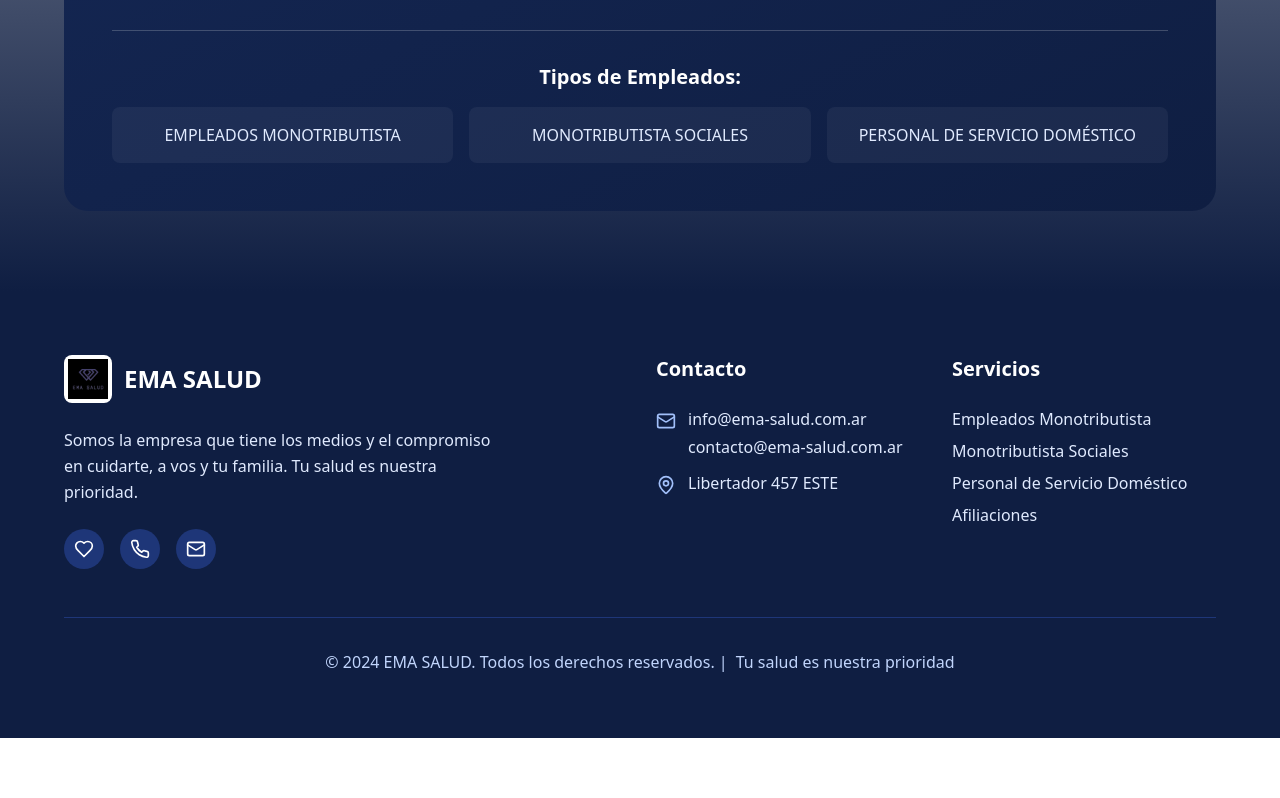
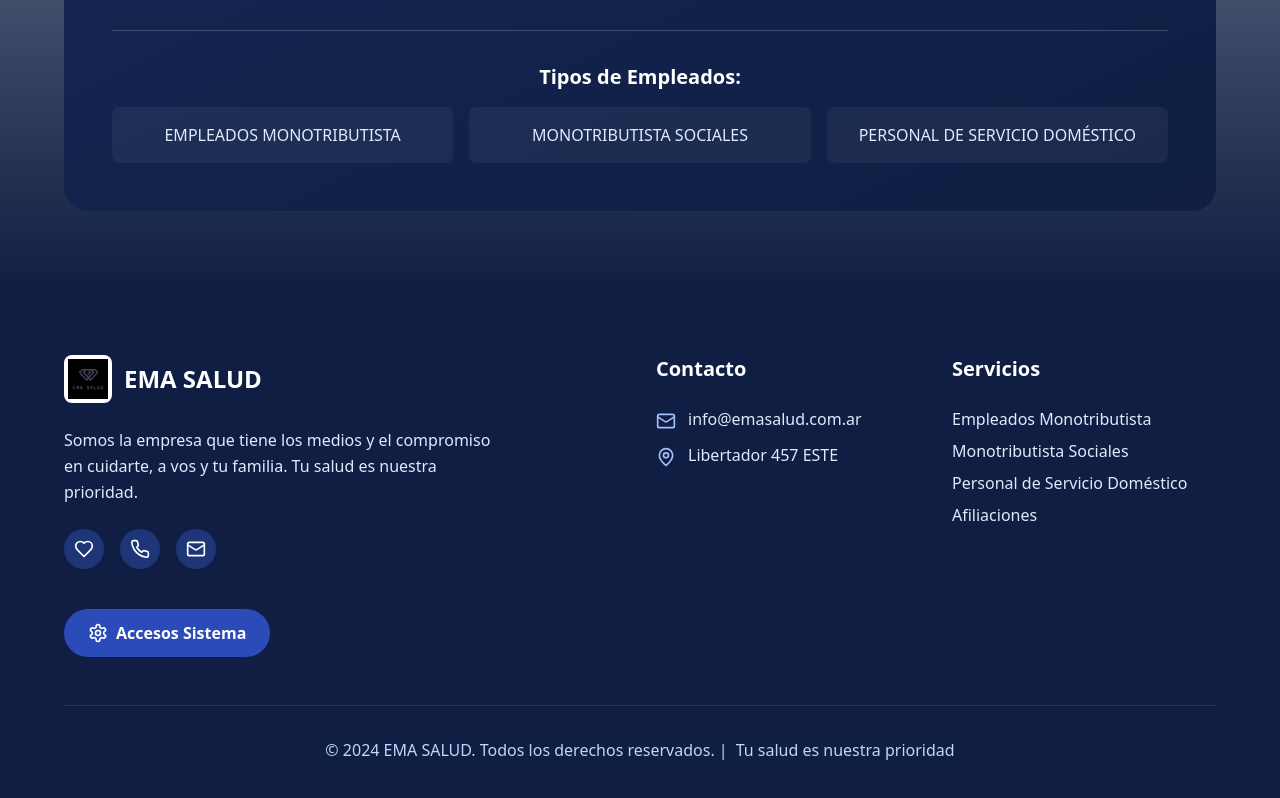
Before and after one commit to simatecve/shimmering-landing-vista-67, a React (Vite) app: page / in a window 1280 px wide. Shown: the part 5068-5866 px from the top of the page. Before the commit the page ends 5806 px from the top, so only its background shows below. Built offline with nearby package versions, Linux system fonts and the light colour scheme.

Commit message:
Add contact email and system access button
Update contact email and add a button linking to the system access page.

```diff
--- a/src/components/Footer.tsx
+++ b/src/components/Footer.tsx
@@ -1,5 +1,5 @@
 
-import { Heart, Mail, MapPin, Phone } from "lucide-react";
+import { Heart, Mail, MapPin, Phone, Settings } from "lucide-react";
 
 const Footer = () => {
   return (
@@ -36,6 +36,19 @@ const Footer = () => {
                   <Mail className="h-5 w-5" />
                 </div>
               </div>
+
+              {/* Accesos Sistema Button */}
+              <div className="pt-4">
+                <a
+                  href="https://dash.emasalud.com.ve"
+                  target="_blank"
+                  rel="noopener noreferrer"
+                  className="inline-flex items-center space-x-2 bg-ema-blue-600 hover:bg-ema-blue-500 text-white px-6 py-3 rounded-full font-semibold transition-all duration-300 transform hover:scale-105 focus:outline-none focus:ring-2 focus:ring-ema-blue-400 focus:ring-offset-2 focus:ring-offset-ema-blue-900"
+                >
+                  <Settings className="h-5 w-5" />
+                  <span>Accesos Sistema</span>
+                </a>
+              </div>
             </div>
 
             {/* Contact Info */}
@@ -46,11 +59,8 @@ const Footer = () => {
                 <div className="flex items-start space-x-3">
                   <Mail className="h-5 w-5 text-ema-blue-300 mt-1 flex-shrink-0" />
                   <div className="space-y-1">
-                    <a href="mailto:info@ema-salud.com.ar" className="text-ema-blue-100 hover:text-white transition-colors duration-300 block">
-                      info@ema-salud.com.ar
-                    </a>
-                    <a href="mailto:contacto@ema-salud.com.ar" className="text-ema-blue-100 hover:text-white transition-colors duration-300 block">
-                      contacto@ema-salud.com.ar
+                    <a href="mailto:info@emasalud.com.ar" className="text-ema-blue-100 hover:text-white transition-colors duration-300 block">
+                      info@emasalud.com.ar
                     </a>
                   </div>
                 </div>
```
